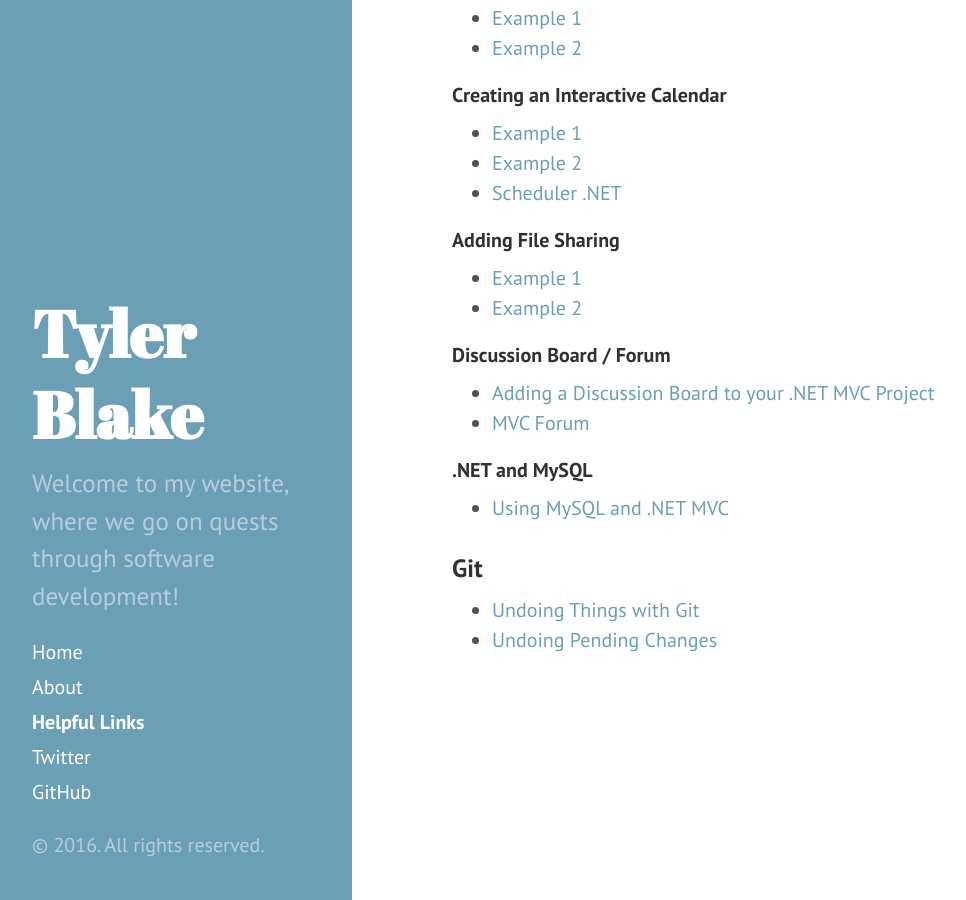
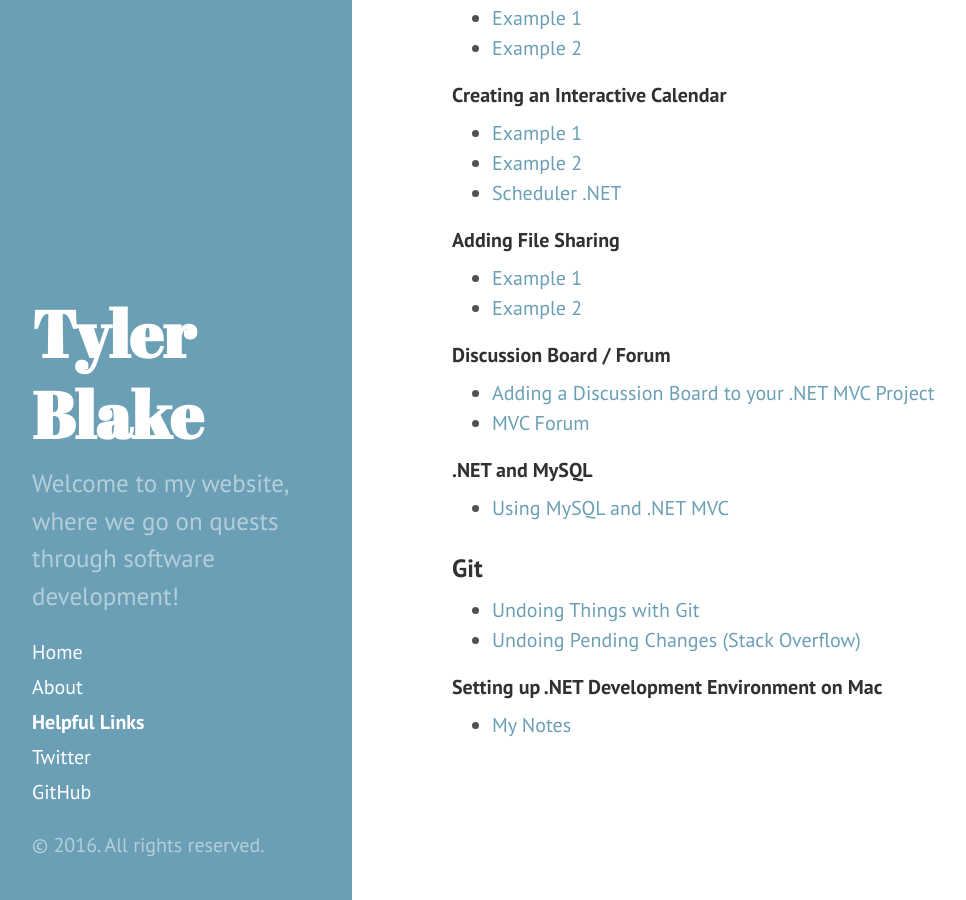
Before and after one commit to tylerablake/website, a Jekyll site: the page built from helpfulLinks.md, in a window 1280 px wide and 900 px high, scrolled down 503 px. Shown: the whole window, without its empty margins (8-974 px from the left). Built offline with Jekyll 4.4.1, drawn with Linux system fonts in a browser that asks for light colours.

Commit message:
add more links to helpful links, added setting up .net dev environment on mac section

```diff
--- a/helpfulLinks.md
+++ b/helpfulLinks.md
@@ -37,4 +37,8 @@ title: Helpful Links
 ### Git
 
 * <a href="https://git-scm.com/book/be/v1/%D0%90%D1%81%D0%BD%D0%BE%D0%B2%D1%8B-Git-Undoing-Things">Undoing Things with Git</a>
-* <a href="https://stackoverflow.com/questions/1090309/git-undo-all-working-dir-changes-including-new-files">Undoing Pending Changes</a>
+* <a href="https://stackoverflow.com/questions/1090309/git-undo-all-working-dir-changes-including-new-files">Undoing Pending Changes (Stack Overflow)</a>
+
+#### Setting up .NET Development Environment on Mac
+
+* <a href="http://tylerablake.com/2016/03/01/.net-development-on-a-mac/">My Notes</a>
```
